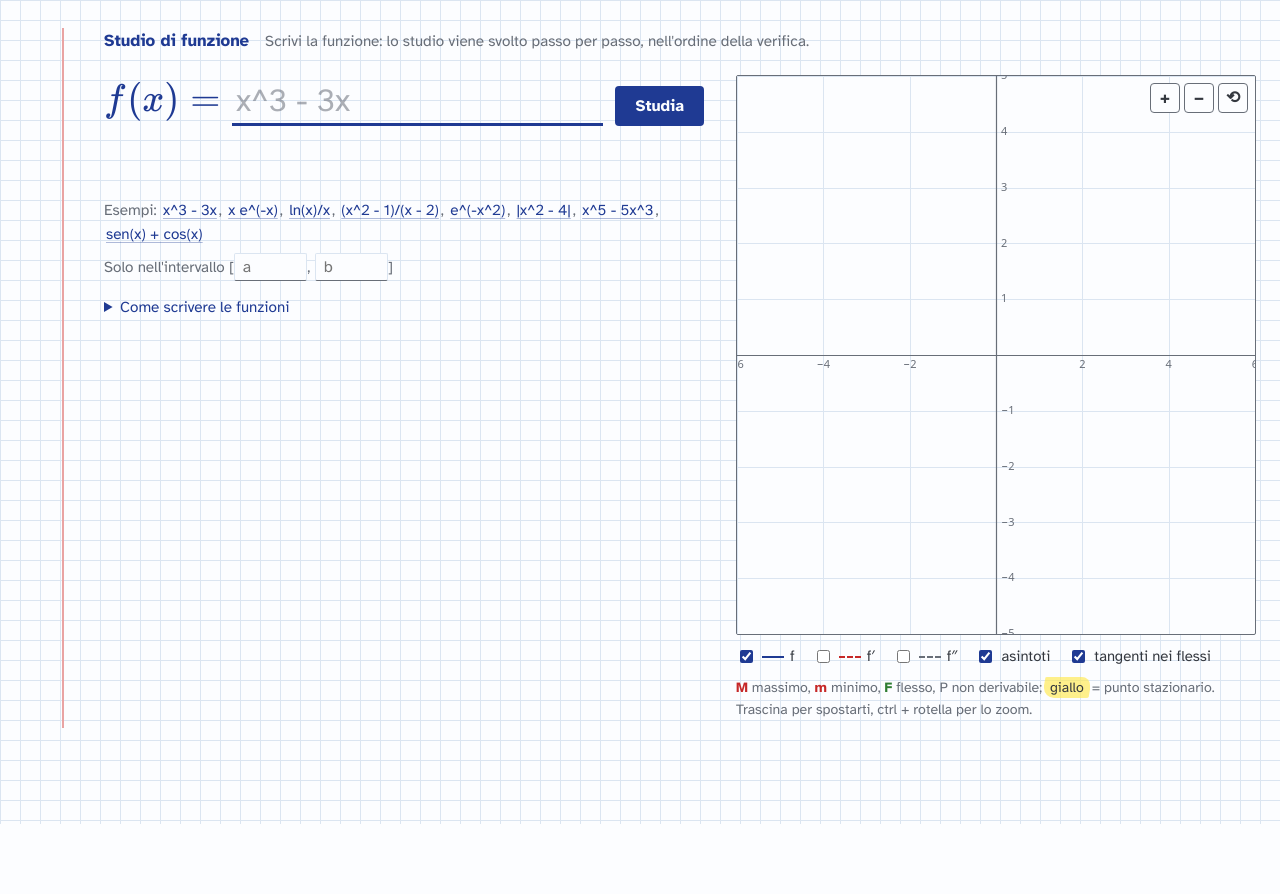
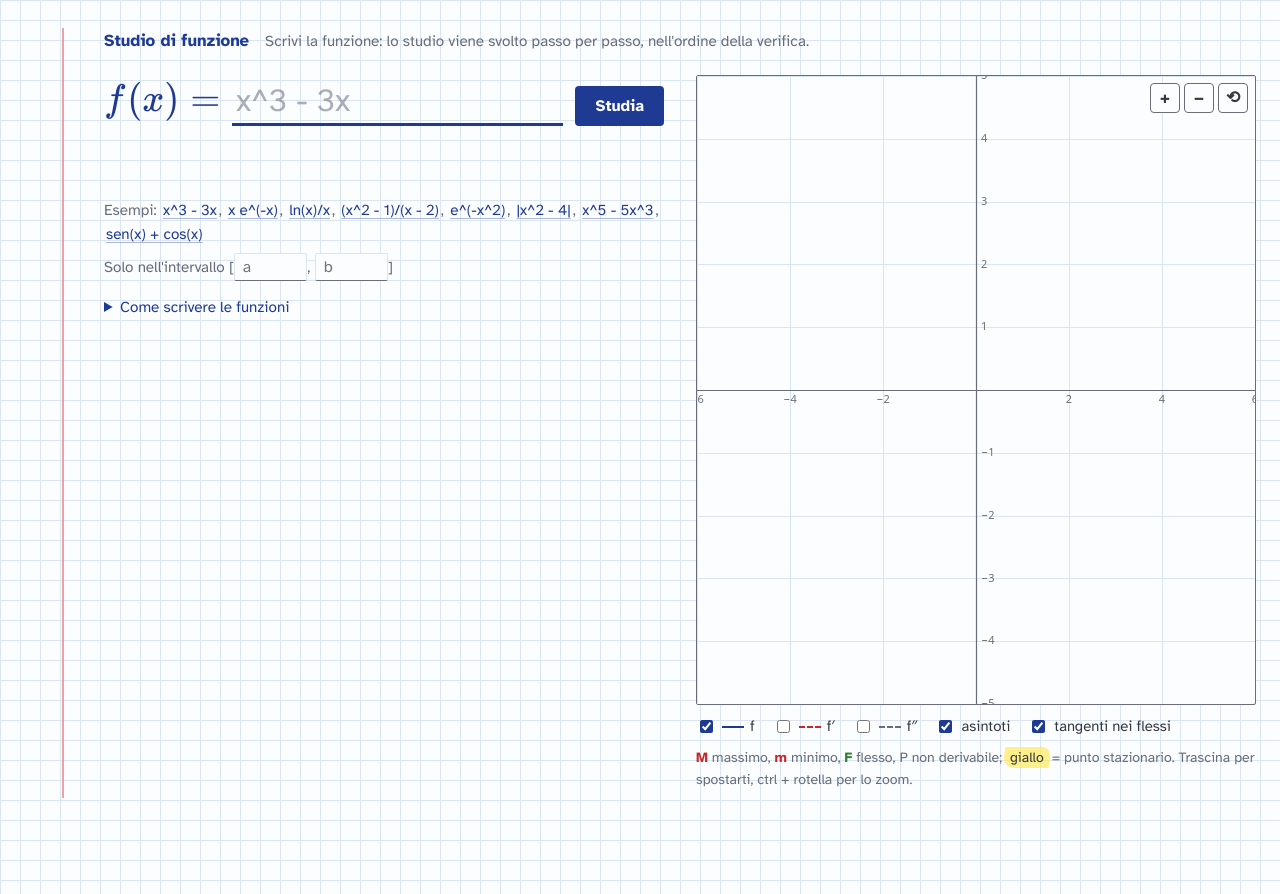
Before and after one commit to Davidejp12/Calculus-software, a plain HTML site: page static/index.html in a window 1280 px wide. Before the commit the page ends 824 px from the top, so only its background shows below. Drawn offline with Linux system fonts and the light colour scheme.

Commit message:
Grafico grande quanto metà pagina, resta fisso mentre si scorre

```diff
--- a/static/css/style.css
+++ b/static/css/style.css
@@ -40,8 +40,8 @@ a { color: var(--penna); }
 
 /* ---------- foglio: margine rosso a sinistra, studio al centro, grafico a destra */
 .foglio {
-  max-width: 1320px; margin: 0 auto; padding: 28px 24px 96px 0;
-  display: grid; grid-template-columns: 72px minmax(0, 1fr) minmax(360px, 520px);
+  max-width: 1760px; margin: 0 auto; padding: 28px 24px 96px 0;
+  display: grid; grid-template-columns: 72px minmax(0, 1fr) minmax(360px, 1fr);
   grid-template-areas: "testa testa testa" ". funzione grafico" ". studio grafico";
   grid-template-rows: auto auto 1fr;
   column-gap: 32px;
@@ -173,7 +173,7 @@ p { margin: 6px 0; max-width: 72ch; }
 .grafico-fisso { position: sticky; top: 20px; }
 .area-grafico { position: relative; }
 canvas.grafico {
-  width: 100%; height: min(72vh, 560px); display: block; touch-action: none; cursor: grab;
+  width: 100%; height: max(360px, min(calc(100vh - 170px), 820px)); display: block; touch-action: none; cursor: grab;
   background: var(--carta); border: 1.5px solid var(--matita-2); border-radius: 2px;
 }
 @media (max-width: 1000px) { canvas.grafico { height: 380px; } .grafico-fisso { position: static; } .grafico-col { margin-top: 24px; } }
```
